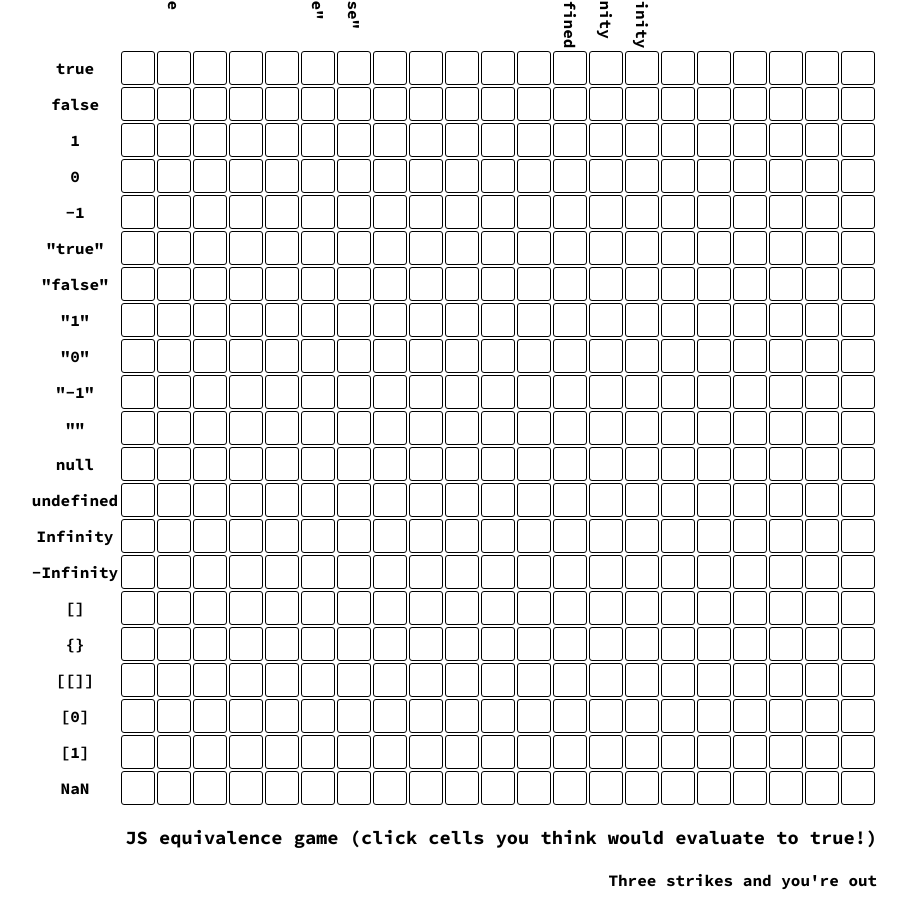
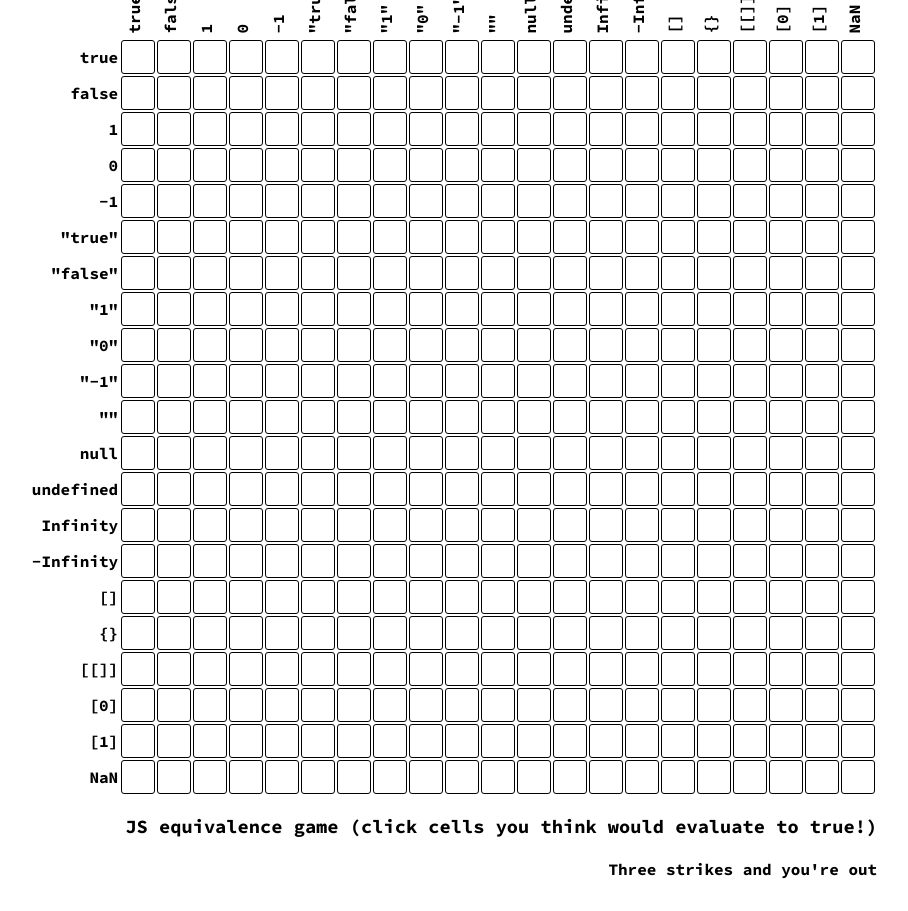
Before and after one commit to melonmanchan/JS-Equality-Game, a plain HTML site: page index.html in a window 1280 px wide. Shown: the whole page, without its empty margins (195-1103 px from the left). Drawn offline with nearby package versions, Linux system fonts and the light colour scheme.

Commit message:
Flip top headers around to make more sense

```diff
--- a/css/index.css
+++ b/css/index.css
@@ -7,6 +7,7 @@
 
 table {
     table-layout: fixed;
+    padding-top: 80px;
 }
 
 td {
@@ -30,7 +31,10 @@ td:hover {
 }
 
 th {
-    width: 30px;
+    white-space: nowrap;
+
+    text-align: right;
+    width: 35px;
     height: 30px;
     max-width: 90px;
     max-height: 30px;
@@ -38,13 +42,13 @@ th {
 }
 
 #gameTable tr:first-child th{
+    text-align: left;
     white-space: nowrap;
     transform-origin: 50% 50%;
-    transform: rotate(90deg);
-    height: 140px;
-    width: 30px;
+    transform: rotate(-90deg);
+    max-width: 30px;
     max-height: 90px;
-    max-width: 30px;
+    padding-bottom: 10px;
 }
 
 h3, h4 {
```
